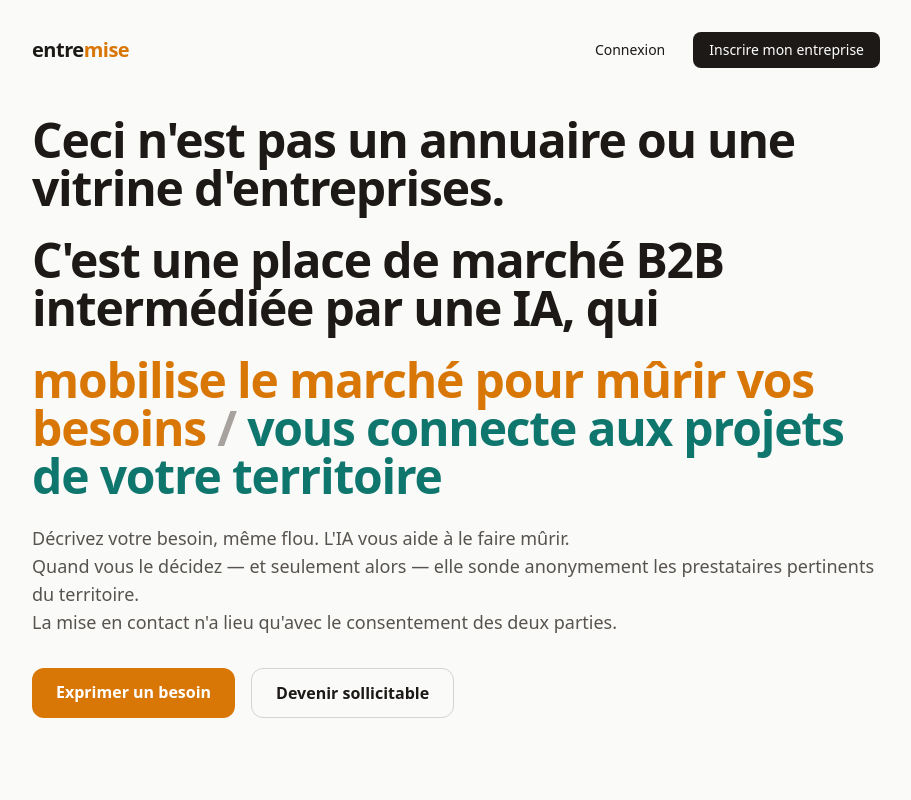
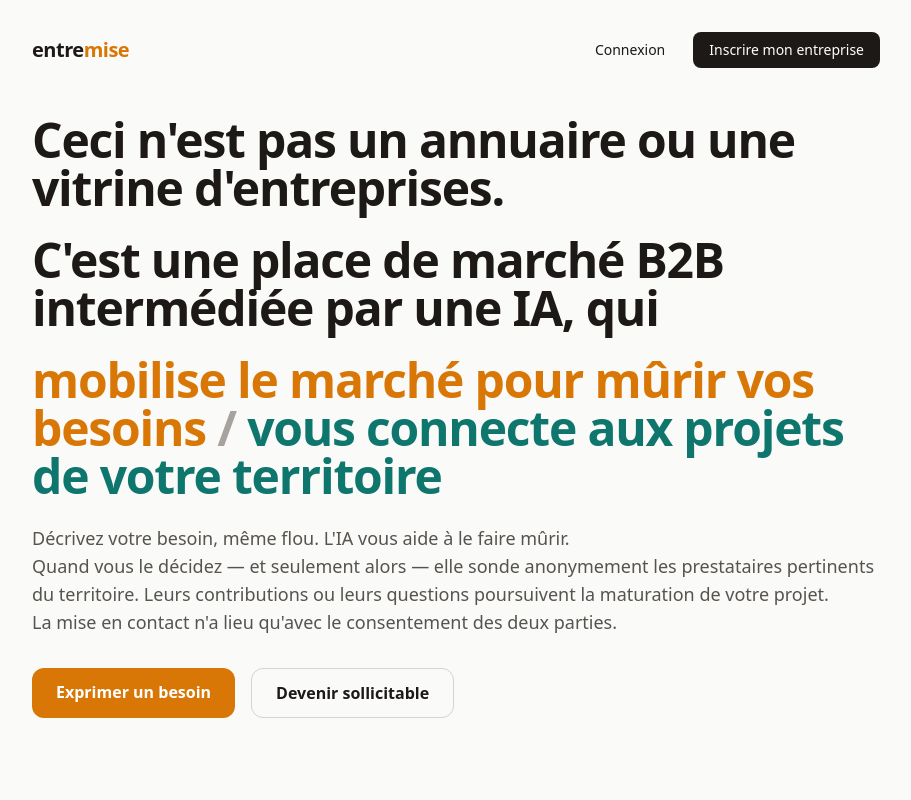
Before and after one commit to Denis60/entremise-, a Next.js app: page / in a window 1280 px wide. Shown: the top 800 px of the page, without its empty margins (184-1095 px from the left). Built offline with nearby package versions, Linux system fonts and the light colour scheme.

Commit message:
Home : complément sur la maturation par les contributions du marché

```diff
--- a/app/page.tsx
+++ b/app/page.tsx
@@ -47,7 +47,8 @@ export default function Home() {
           mûrir.
           <br />
           Quand vous le décidez — et seulement alors — elle sonde anonymement
-          les prestataires pertinents du territoire.
+          les prestataires pertinents du territoire. Leurs contributions ou
+          leurs questions poursuivent la maturation de votre projet.
           <br />
           La mise en contact n&apos;a lieu qu&apos;avec le consentement des
           deux parties.
```
